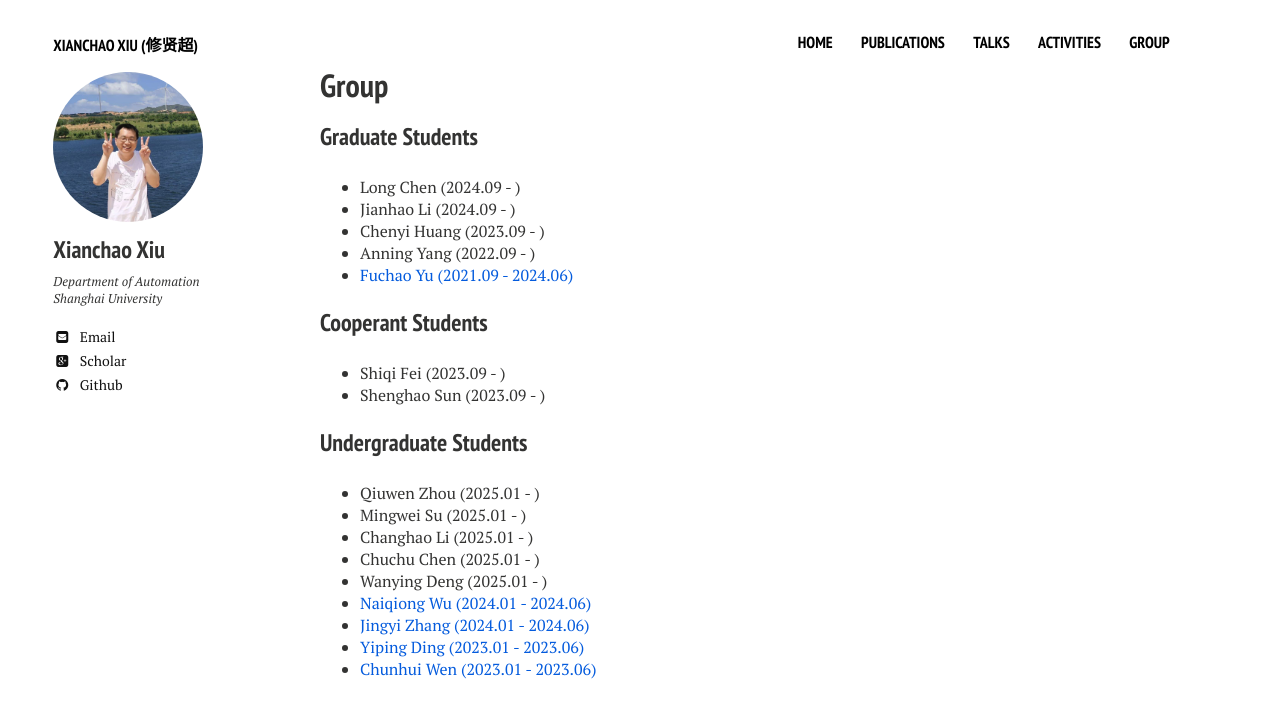
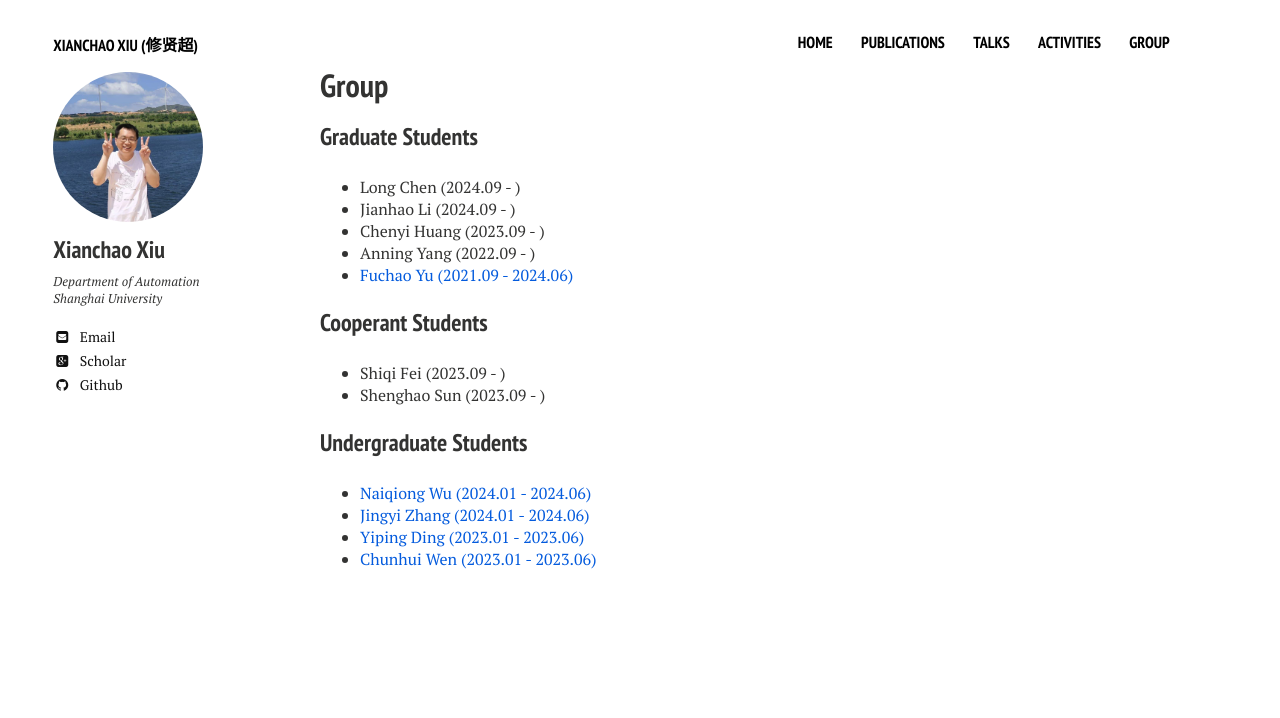
Before and after one commit to xianchaoxiu/xianchaoxiu.github.io, a Jekyll site: the page built from group/index.md, in a window 1280 px wide. Shown: the top 718 px of the page. Built offline with Jekyll 4.4.1, drawn with Linux system fonts in a browser that asks for light colours; nearby versions of some CDN libraries.

Commit message:
Update index.md

```diff
--- a/group/index.md
+++ b/group/index.md
@@ -26,11 +26,6 @@ share: false
 
 
 ### Undergraduate Students
-* Qiuwen Zhou (2025.01 -  ) <br>
-* Mingwei Su (2025.01 -  ) <br>
-* Changhao Li (2025.01 -  ) <br>
-* Chuchu Chen (2025.01 -  ) <br>
-* Wanying Deng (2025.01 -  ) <br>
 * <a href="../group/2024-Wu.pdf" class="textlink" target="_blank"> Naiqiong Wu (2024.01 - 2024.06)  </a><br>
 * <a href="../group/2024-Zhang.pdf" class="textlink" target="_blank"> Jingyi Zhang (2024.01 - 2024.06)  </a><br>
 * <a href="../group/2023-Ding.pdf" class="textlink" target="_blank"> Yiping Ding (2023.01 - 2023.06)  </a><br>
```
